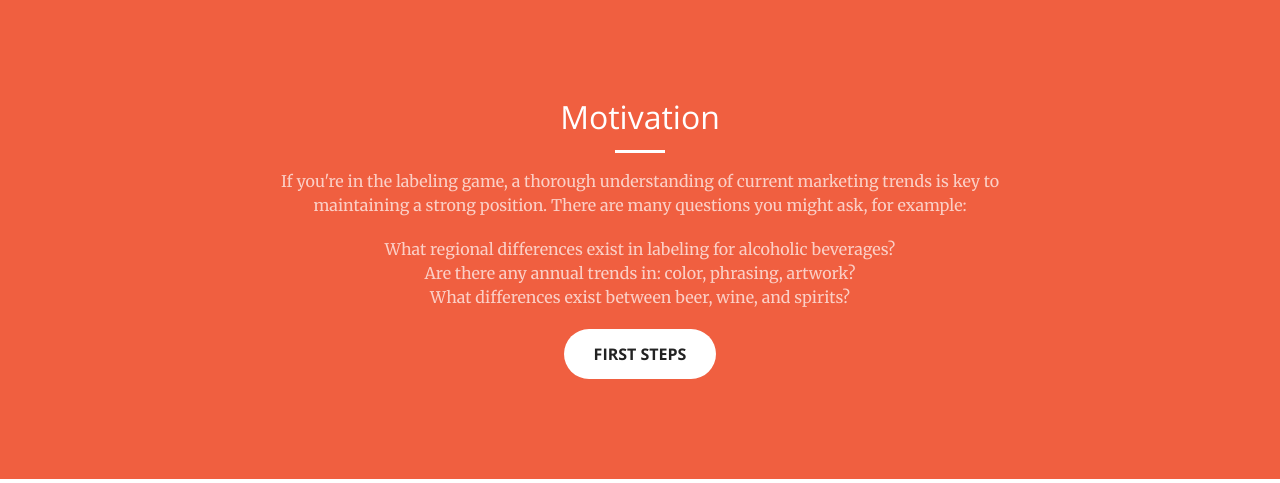
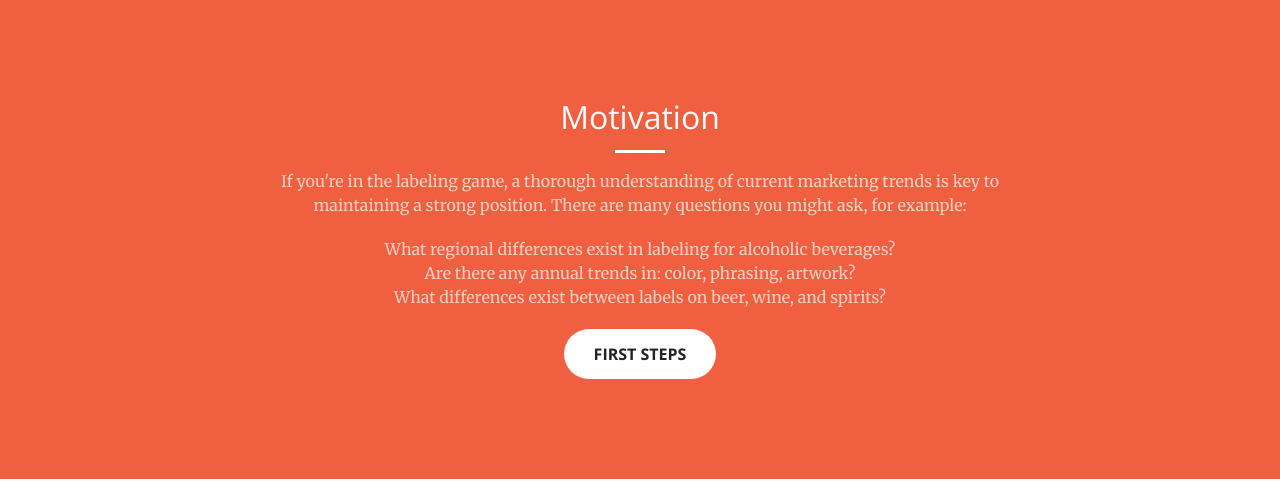
Before and after one commit to jdh88/TTB_Capstone_Site, a Flask app: page / in a window 1280 px wide. Shown: the part 801-1284 px from the top of the page. Run offline with Flask 2, Linux system fonts and the light colour scheme; some libraries are stand-ins or nearby versions.

Commit message:
typo fix

```diff
--- a/templates/index.html
+++ b/templates/index.html
@@ -33,7 +33,7 @@
             <br>
                 Are there any annual trends in: color, phrasing, artwork?
             <br>
-                What differences exist between beer, wine, and spirits?
+                What differences exist between labels on beer, wine, and spirits?
             </p>
 
             <a class="btn btn-default btn-xl js-scroll-trigger" href="#data">First steps</a>
```
